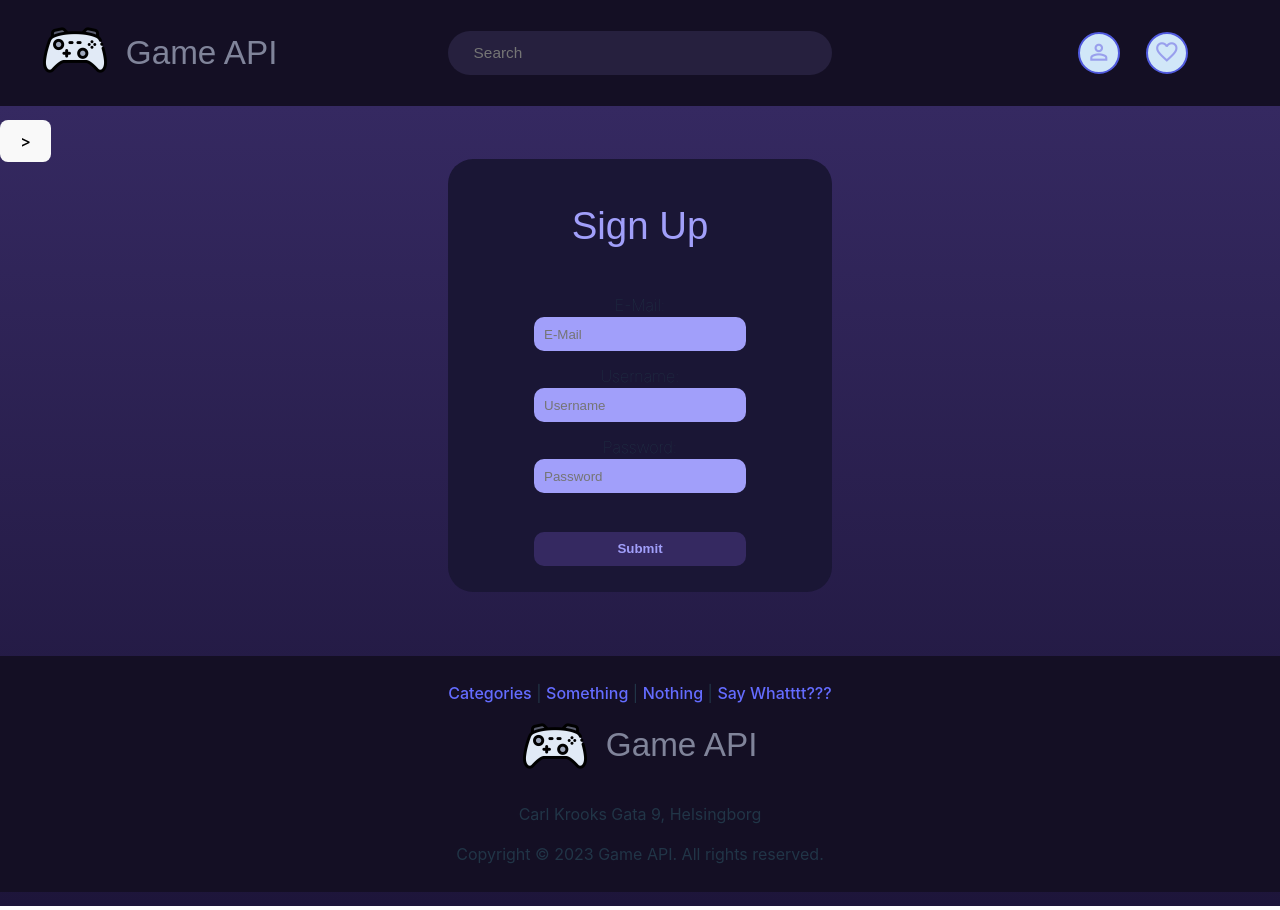
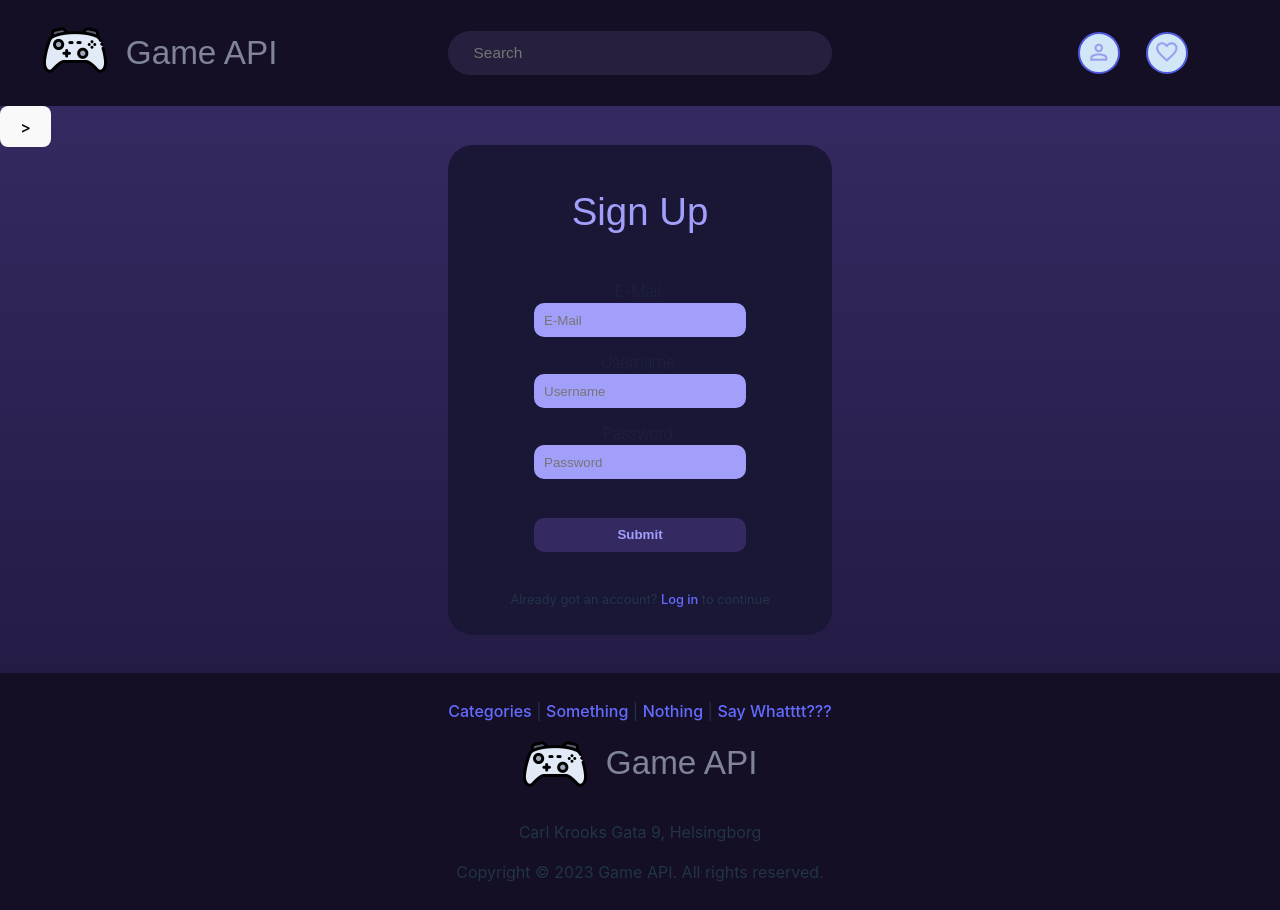
Before and after one commit to Eduard4002/steam-API-project, a React (Vite) app: page /signup in a window 1280 px wide. Built offline with nearby package versions, Linux system fonts and the light colour scheme.

Commit message:
Small fix in log in and sign up

```diff
--- a/src/assets/css/logInPage.css
+++ b/src/assets/css/logInPage.css
@@ -44,5 +44,6 @@ body {
 }
 .signUpQ {
     font-size: 1vw;
-    margin-top: 5vw;
+    padding-bottom: 2vw;
+    margin-bottom: 3vw;
 }
--- a/src/assets/css/signUpPage.css
+++ b/src/assets/css/signUpPage.css
@@ -44,5 +44,6 @@ body {
 }
 .logInQ {
     font-size: 1vw;
-    margin-top: 5vw;
+    padding-bottom: 2vw;
+    margin-bottom: 3vw;
 }
--- a/src/signUpPage.jsx
+++ b/src/signUpPage.jsx
@@ -1,4 +1,5 @@
 import "./assets/css/signUpPage.css";
+import { Link } from "react-router-dom";
 
 function SignUp() {
   return (
@@ -14,7 +15,7 @@ function SignUp() {
           <input type="text" id="lname" name="lname" placeholder="Password"></input><br />
           <input type="submit" value="Submit"></input><br />
         </form>
-        <p className="logInQ"></p>
+        <p className="logInQ">Already got an account? <Link to={"/login"}>Log in</Link> to continue</p>
       </div>
     </>
   );
```
